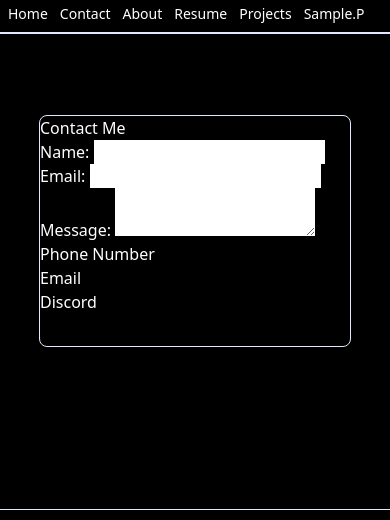
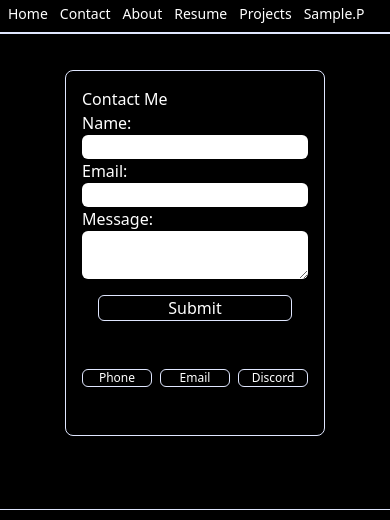
Before and after one commit to MoMo2Win/Portfolio-Website, a website: page contact.html in a window 390 px wide. Shown: the part 126-646 px from the top of the page. Drawn offline with Linux system fonts and the light colour scheme.

Commit message:
feat(Contact-Page): implemented tailwindcss into the page for the mobile version

```diff
--- a/contact.html
+++ b/contact.html
@@ -73,29 +73,29 @@
             </ul>
         </nav>
     </header>
-    <main class="w-4/5 mx-auto m-auto pb-8 border border-LGB rounded-lg text-white flex flex-col">
-        <form action="">
+    <main class="w-2/3 mx-auto m-auto pb-8 border border-LGB rounded-lg text-white flex flex-col">
+        <form class="flex flex-col p-4" action="">
             <h2>Contact Me</h2>
             <label for="name">Name:</label>
-            <input type="text"  id="name" name="name">
+            <input class="rounded-md" type="text"  id="name" name="name">
 
             <label for="email">Email:</label>
-            <input type="email" id="email" name="email">
+            <input class="rounded-md" type="email" id="email" name="email">
 
             <label for="message">Message:</label>
-            <textarea name="message" id="message"></textarea>
-            <button></button>
+            <textarea class="rounded-md" name="message" id="message"></textarea>
+            <button class="m-4 border border-LGB rounded-md inline-flex items-center justify-center px-0 py-0">Submit</button>
         </form>
 
-        <article>
-            <section>
-                <p>Phone Number</p>
+        <article class="flex flex-row basis-1/3 gap-2 m-4">
+            <section class="border border-LGB rounded-md block h-full w-full">
+                <p class="flex justify-center text-xs">Phone</p>
             </section>
-            <section>
-                <p>Email</p>
+            <section class="border border-LGB rounded-md block h-full w-full">
+                <p class="flex justify-center text-xs">Email</p>
             </section>
-            <section>
-                <p>Discord</p>
+            <section class="border border-LGB rounded-md block h-full w-full">
+                <p class="flex justify-center text-xs">Discord</p>
             </section>
         </article>
     </main>
```
Also changed, not shown: assets/css/site.css.
